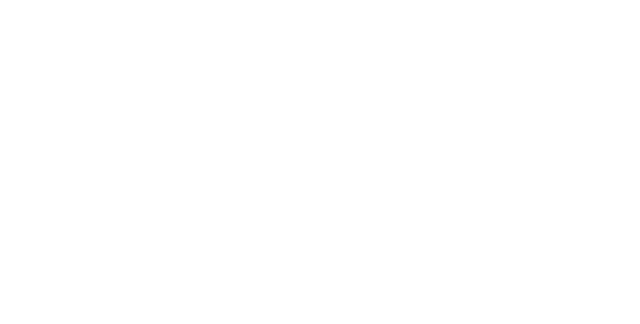
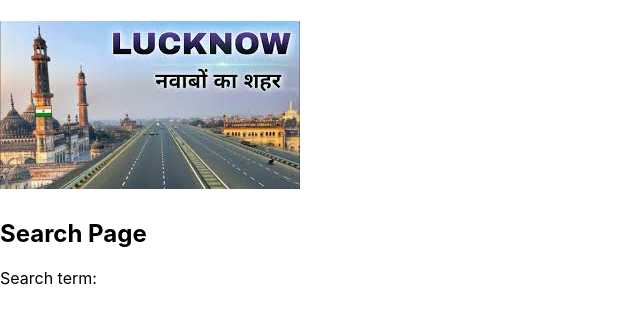
Before and after one commit to azadvns/router, a React (Create React App) app: page /search in a window 1280 px wide. Before the commit this address had no page. Shown: the top 324 px of the page, without its empty margins (0-640 px from the left). Built offline with nearby package versions, Linux system fonts and the light colour scheme.

Commit message:
location

```diff
--- a/src/App.js
+++ b/src/App.js
@@ -1,30 +1,24 @@
-
 
 import { BrowserRouter as Router, Routes, Route } from 'react-router-dom';
-
-
-
+import Home from './components/Home';
+import About from './components/About';
+import Contact from './components/Contact';
+import UserProfile from './components/UserProfile';
+import SearchPage from './components/Search';
 
 import './App.css';
-import Facebook from './components/Facebook';
-import Account from './components/Account';
-import Forget from './components/Forget';
 
 function App() {
   return (
     <Router>
-      <Routes>
-      <Route path="/" element={<Account />} />
-      <Route path="/facebook" element={<Facebook />} />
-      <Route path='/forget' element={<Forget></Forget>}></Route>
-
-
-      </Routes>
-    </Router>
-
-
-
-
+    <Routes>
+      <Route path="/" element={<Home />} />
+      <Route path="/search" element={<SearchPage />} />
+      <Route path="/about" element={<About />} />
+      <Route path="/user/:id" element={<UserProfile />} />
+      <Route path="/contact" element={<Contact />} />
+    </Routes>
+  </Router>
   );
 }
 
--- a/src/components/About.js
+++ b/src/components/About.js
@@ -1,4 +1,8 @@
+import { useLocation  } from "react-router-dom";
 function About() {
-    return <h1>Welcome to the About Page</h1>;
+  const{id}=useLocation ();
+  useLocation
+    return <h1>Welcome to the About Page {id}</h1>;
+
   }
   export default About;
--- a/src/components/Contact.js
+++ b/src/components/Contact.js
@@ -1,19 +1,15 @@
-
-import { Link, NavLink } from 'react-router-dom';
+import { Link, NavLink,useParams } from 'react-router-dom';
 function Contact() {
+  const { id } = useParams();
     return<div> <h1>Welcome to the Contact Page</h1>
 
-    <Link to="/about">About</Link>
-
-<NavLink to="/contact" className={({isActive})=>isActive ? "active":""} Contact>
-
-</NavLink>
-
-{/* <NavLink
+    <Link to="/about">About {id}</Link>
+    <Link to="/search">Search</Link>
+<NavLink
   to="/contact"
   className={({ isActive }) => isActive ? "active" : ""}>
   Contact
-  </NavLink> */}
+  </NavLink>
     </div>;
   }
   export default Contact;
--- a/src/components/Home.js
+++ b/src/components/Home.js
@@ -2,7 +2,7 @@ import { Link, NavLink } from 'react-router-dom';
 function Home() {
 
     return <div>
-
+        <Link to="/user/11">Profile</Link>
         <NavLink
             to="/contact"
             className={({ isActive }) => isActive ? "active" : ""}>
--- /dev/null
+++ b/src/components/Search.js
@@ -0,0 +1,21 @@
+import { useLocation } from 'react-router-dom';
+
+function SearchPage() {
+  const location = useLocation();
+
+  // Use URLSearchParams to extract query params
+  const queryParams = new URLSearchParams(location.search);
+  const searchTerm = queryParams.get('query'); // 'react' in our example
+
+  return (
+    <div>
+      {/* <h1>{queryParams}</h1> */}
+      <h1>{queryParams.get("city")} <img src="pic/lucknow.jpeg"></img></h1>
+      <h2>Search Page</h2>
+      <p>Search term: {searchTerm}</p>
+
+    </div>
+  );
+}
+
+export default SearchPage;
--- /dev/null
+++ b/src/components/UserProfile.js
@@ -0,0 +1,16 @@
+import {  NavLink, useParams } from 'react-router-dom';
+function UserProfile() {
+  const { id } = useParams();
+  return <div> <h1>Welcome to the UserProfile Page</h1>
+  <img src="pic/lucknow.jpeg"></img>
+
+
+    <h2>Viewing profile of user: {id}</h2>;
+    <NavLink
+      to="/contact"
+      className={({ isActive }) => isActive ? "active" : ""}>
+      Contact
+    </NavLink>
+  </div>;
+}
+export default UserProfile;
```
Lines whose indentation alone changed are shown as unchanged.
